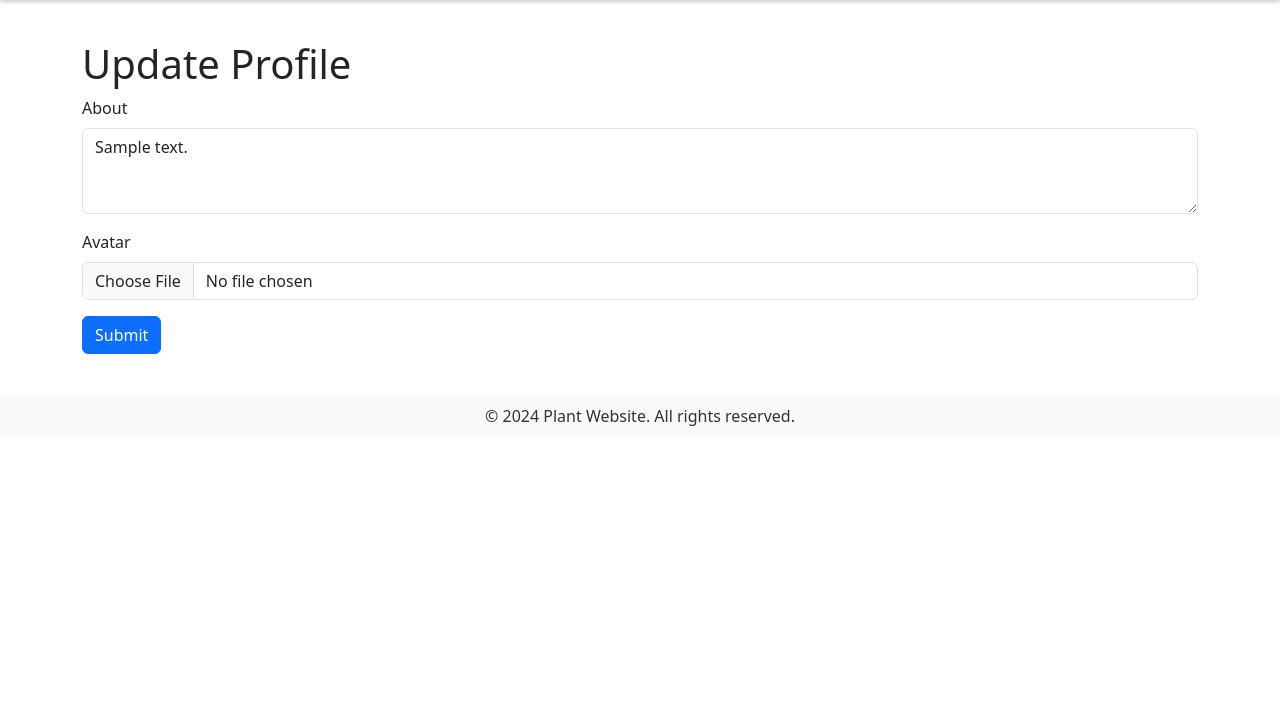
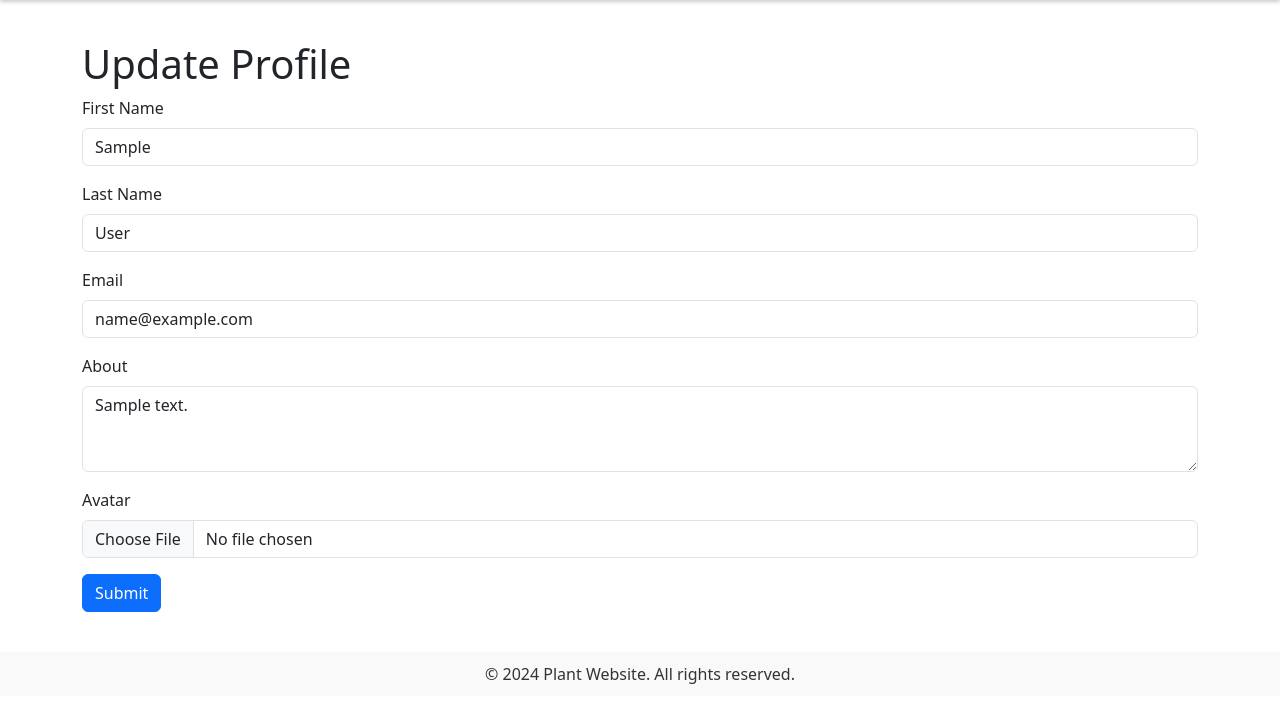
Before and after one commit to T-Python-Feb-24/LAB-ORM-2-PLANTEER, a Django app: page /user_info/profile_update/ in a window 1280 px wide. Shown: the part 76-800 px from the top of the page. Run offline with Django 5.2, Linux system fonts and the light colour scheme; a user stored in the database is signed in; tables that the repository leaves empty hold one stand-in row (values such as "Sample post").

Commit message:
adding changing first,last name and email

```diff
--- a/Planteer/main/templates/main/plant_detail.html
+++ b/Planteer/main/templates/main/plant_detail.html
@@ -13,7 +13,7 @@
         </div>
     </div>
     <div class="container mt-3">
-        {% if request.user.is_staff %}
+        {% if request.user.is_staff or perms.main.change_plant%}
         <a href="{% url 'plant_update' plant.pk %}" class="btn btn-primary">Update</a>
         <form method="post" action="{% url 'plant_delete' plant.pk %}" class="d-inline">
             {% csrf_token %}
--- a/Planteer/main/views.py
+++ b/Planteer/main/views.py
@@ -1,3 +1,4 @@
+from ast import main
 from django.shortcuts import render, redirect, get_object_or_404
 from .models import Plant ,Comment
 from django.http import HttpRequest, HttpResponse
@@ -97,7 +98,7 @@ def plant_update(request: HttpRequest, pk):
 
 def plant_delete(request, pk):
 
-    if not request.user.is_staff:
+    if not (request.user.is_staff or request.user.has_perm(main.change_plant)):
         return render(request, "main/no_access.html")
 
 
--- a/Planteer/user_info/templates/user_info/profile_update.html
+++ b/Planteer/user_info/templates/user_info/profile_update.html
@@ -7,6 +7,18 @@
     {% if user.is_authenticated and user == profile.user %}
     <form method="post" enctype="multipart/form-data">
         {% csrf_token %}
+        <div class="mb-3">
+            <label for="first_name" class="form-label">First Name</label>
+            <input class="form-control" type="text" id="first_name" name="first_name" value="{{ profile.user.first_name }}">
+        </div>
+        <div class="mb-3">
+            <label for="last_name" class="form-label">Last Name</label>
+            <input class="form-control" type="text" id="last_name" name="last_name" value="{{ profile.user.last_name }}">
+        </div>
+        <div class="mb-3">
+            <label for="email" class="form-label">Email</label>
+            <input class="form-control" type="email" id="email" name="email" value="{{ profile.user.email }}">
+        </div>
         <div class="mb-3">
             <label for="about" class="form-label">About</label>
             <textarea class="form-control" id="about" name="about" rows="3">{{ profile.about }}</textarea>
--- a/Planteer/user_info/views.py
+++ b/Planteer/user_info/views.py
@@ -63,16 +63,19 @@ def user_logout(request:HttpRequest):
 
     return redirect('user_info:user_login')
 
-@login_required
 def profile_update(request):
     profile = get_object_or_404(Profile, user=request.user)
 
     if request.method == 'POST':
         if request.user == profile.user:
             profile.about = request.POST.get('about', profile.about)
+            profile.user.first_name = request.POST.get('first_name', profile.user.first_name)
+            profile.user.last_name = request.POST.get('last_name', profile.user.last_name)
+            profile.user.email = request.POST.get('email', profile.user.email)
             if request.FILES.get('avatar'):
                 profile.avatar = request.FILES['avatar']
             profile.save()
+            profile.user.save()
             return redirect('user_info:user_detail', username=request.user.username)
         else:
             return HttpResponseForbidden("You are not authorized to perform this action.")
```
